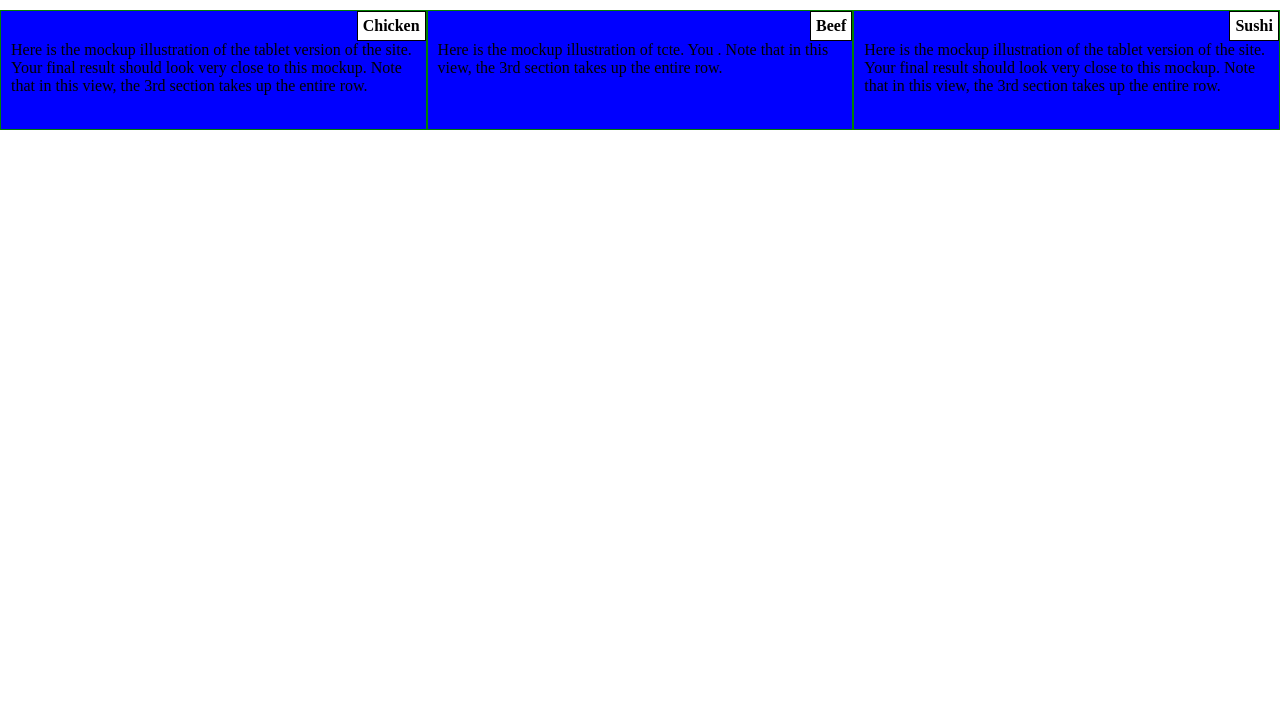
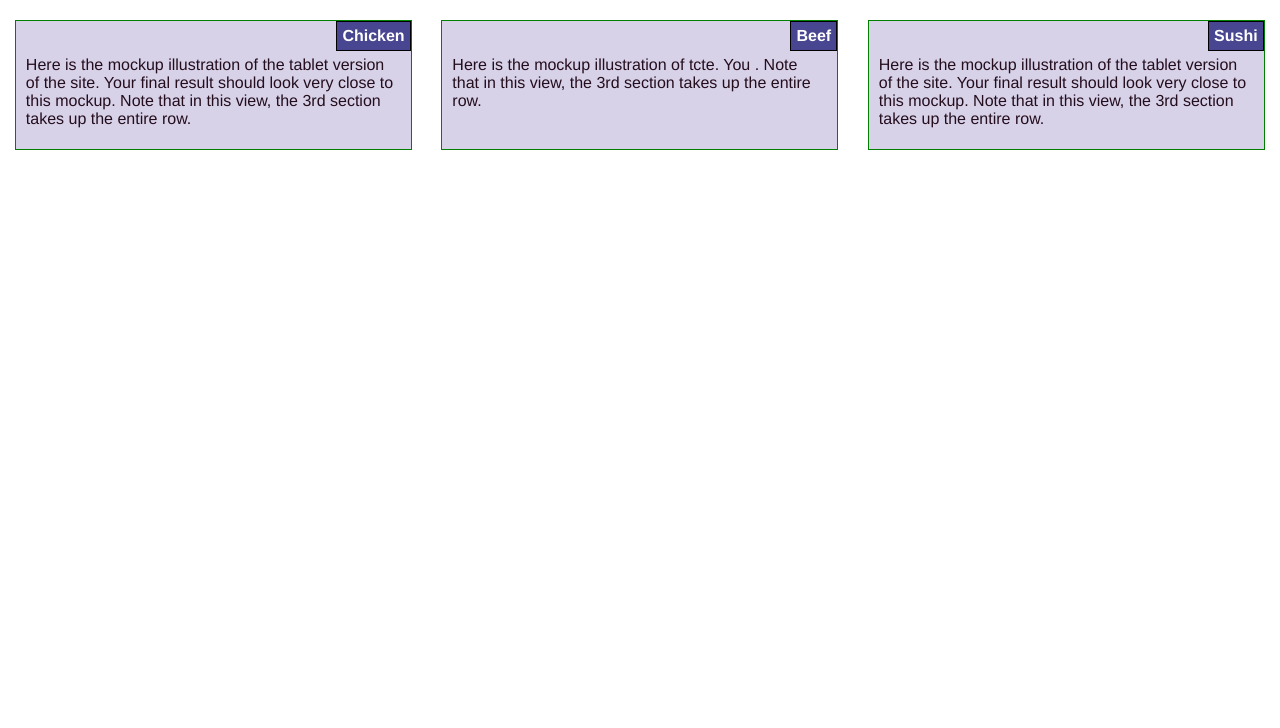
Before and after one commit to MaryroseAdille/-module2-solution, a plain HTML site: page index.html in a window 1280 px wide. Shown: the part 72-800 px from the top of the page. Drawn offline with Linux system fonts and the light colour scheme.

Commit message:
Update styles.css

```diff
--- a/stylesheets/styles.css
+++ b/stylesheets/styles.css
@@ -3,11 +3,14 @@
 	box-sizing: border-box;
 	margin:0;
 	padding: 0;
+
 }
 
 h1{
 	text-align: center;
 	margin: 20px 0px 20px 0px;
+	font-family: Helvetica;
+	color: #27b289;
 }
 
 
@@ -19,21 +22,25 @@ h1{
 h4{
 	float: right;
 	padding: 5px;
-	background-color: white;
+	background-color: #484691;
+	color: white;
 	border: 1px solid black;
+	font-family: Helvetica;
 }
 p{
-	padding:0px 10px 0px 10px;
+	padding:5px 10px 0px 10px;
 	clear: right;
 }
 .box{
-	width: 100%;
-	height: 120px;
+	width: 96%;
+	height: 130px;
 	border: 1px solid black;
 	float: left;
-	background-color: pink;
 	overflow: auto;
-	margin: 5px 0px 5px 0px;
+	margin: 1.16%;
+	background-color: #d7d2e8;
+	color: #240d1d;
+	font-family: Helvetica;
 }
 
 /********** Large devices only **********/
@@ -41,7 +48,10 @@ p{
   .col-lg-1, .col-lg-2, .col-lg-3, .col-lg-4, .col-lg-5, .col-lg-6, .col-lg-7, .col-lg-8, .col-lg-9, .col-lg-10, .col-lg-11, .col-lg-12 {
     float: left;
     border: 1px solid green;
-	background-color: blue;
+	background-color: #d7d2e8;
+	color: #240d1d;
+	margin: 1.16%;
+	font-family: Helvetica;
 
   }
   .col-lg-1 {
@@ -54,7 +64,7 @@ p{
     width: 25%;
   }
   .col-lg-4 {
-    width: 33.33%;
+    width: 31%;
   }
   .col-lg-5 {
     width: 41.66%;
@@ -85,10 +95,14 @@ p{
 /********** Medium devices only **********/
 @media (min-width: 768px ) and (max-width: 991px) {
   .col-md-1, .col-md-2, .col-md-3, .col-md-4, .col-md-5, .col-md-6, .col-md-7, .col-md-8, .col-md-9, .col-md-10, .col-md-11, .col-md-12 {
-    display: inlines;
+
     border: 1px solid green;
 	background-color: pink;
-
+	margin: 1.16%;
+	background-color: #d7d2e8;
+	color: #240d1d;
+	margin: 1.16%;
+	font-family: Helvetica;
   }
   .col-md-1 {
     width: 8.33%;
@@ -106,7 +120,7 @@ p{
     width: 41.66%;
   }
   .col-md-6 {
-    width: 50%;
+    width: 46.5%;
   }
   .col-md-7 {
     width: 58.33%;
@@ -127,10 +141,3 @@ p{
     width: 100%;
   }
 }
-
-/********** Medium devices only **********/
-@media (max-width: 767px ) {
-.box{
-    background-color: yellow;
-  }
-}
```
